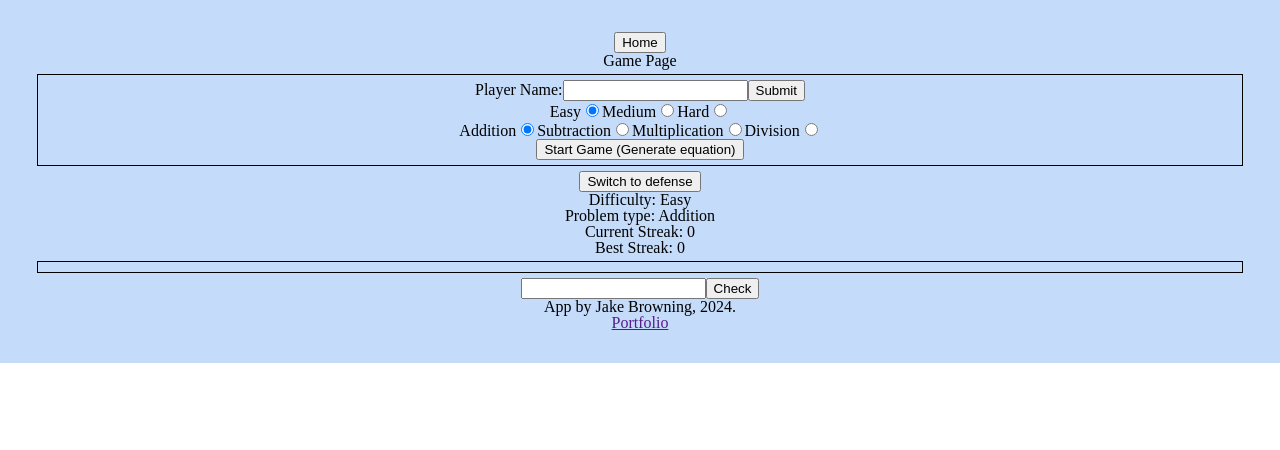
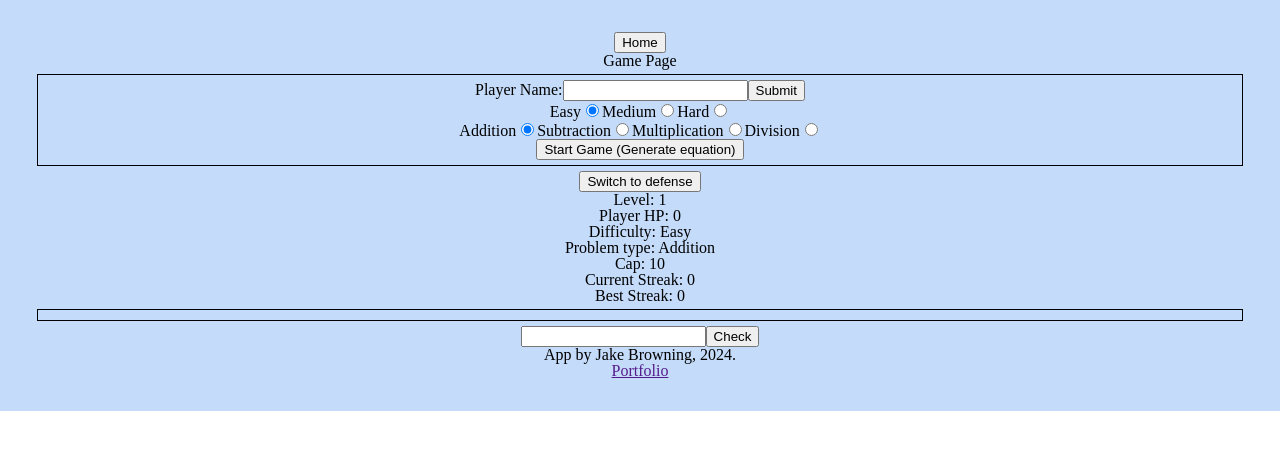
Before and after one commit to JakeBrowning90/math-game-1, a React (Vite) app: page / in a window 1280 px wide. Both pictures are taken after a click on the button "Start Game". Shown: the top 450 px of the page. Built offline with nearby package versions, Linux system fonts and the light colour scheme.

Commit message:
Add player info to display div

```diff
--- a/src/components/GamePage.jsx
+++ b/src/components/GamePage.jsx
@@ -1,11 +1,13 @@
 import { useState } from "react";
 
 function GamePage({ navToHome }) {
+  const [difficulty, setDifficulty] = useState("Easy");
+  const [playerHP, setPlayerHP] = useState(0);
+  const [playerLevel, setPlayerLevel] = useState(1);
+  const [gameMode, setGameMode] = useState("Addition");
   const [currentStreak, setCurrentStreak] = useState(0);
   const [bestStreak, setBestStreak] = useState(0);
 
-  const [difficulty, setDifficulty] = useState("Easy");
-  const [gameMode, setGameMode] = useState("Addition");
   const [cap, setCap] = useState(10);
   const [floor, setFloor] = useState(0);
   const [attackPhase, setAttackPhase] = useState(true);
@@ -13,6 +15,11 @@ function GamePage({ navToHome }) {
   const [printedEquation, setPrintedEquation] = useState("");
   const [missingValue, setMissingValue] = useState("");
   const [answer, setAnswer] = useState("");
+
+  const startGame = () => {
+    setStartingHP();
+    generateEquation();
+  };
 
   const togglePhase = () => {
     setAttackPhase(!attackPhase);
@@ -26,6 +33,16 @@ function GamePage({ navToHome }) {
 
   const changeDifficulty = (e) => {
     setDifficulty(e.target.value);
+  };
+
+  const setStartingHP = () => {
+    if (difficulty == "Easy") {
+      setPlayerHP(15);
+    } else if (difficulty == "Medium") {
+      setPlayerHP(10);
+    } else if (difficulty == "Hard") {
+      setPlayerHP(5);
+    }
   };
 
   const changeMode = (e) => {
@@ -213,17 +230,18 @@ function GamePage({ navToHome }) {
             </label>
           </fieldset>
         </form>
-        <button onClick={generateEquation}>
-          Start Game (Generate equation)
-        </button>
+        <button onClick={startGame}>Start Game (Generate equation)</button>
       </div>
 
       <button onClick={togglePhase}>
         {attackPhase ? "Switch to defense" : "Switch to attack"}
       </button>
       <div className="gameInfoCard">
+        <div>Level: {playerLevel}</div>
+        <div>Player HP: {playerHP}</div>
         <div>Difficulty: {difficulty}</div>
         <div>Problem type: {gameMode}</div>
+        <div>Cap: {cap}</div>
         <div>Current Streak: {currentStreak}</div>
         <div>Best Streak: {bestStreak}</div>
       </div>
```
